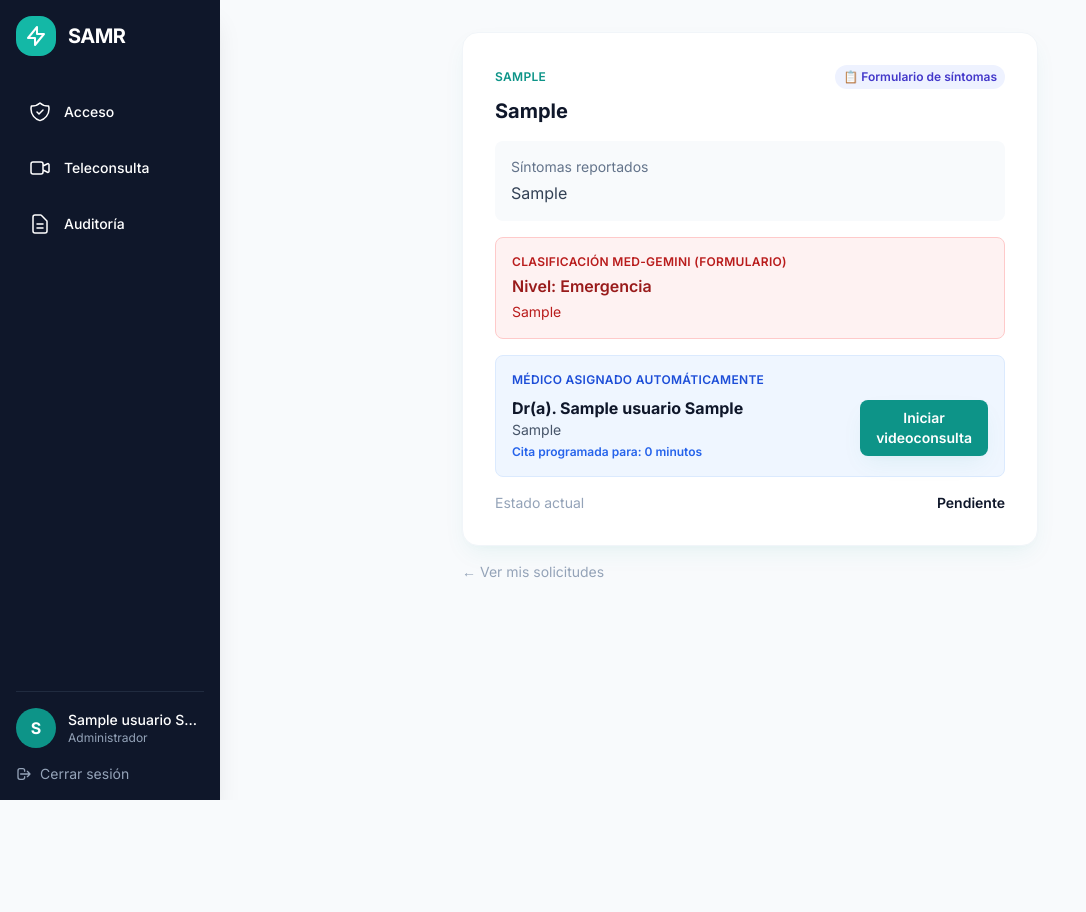
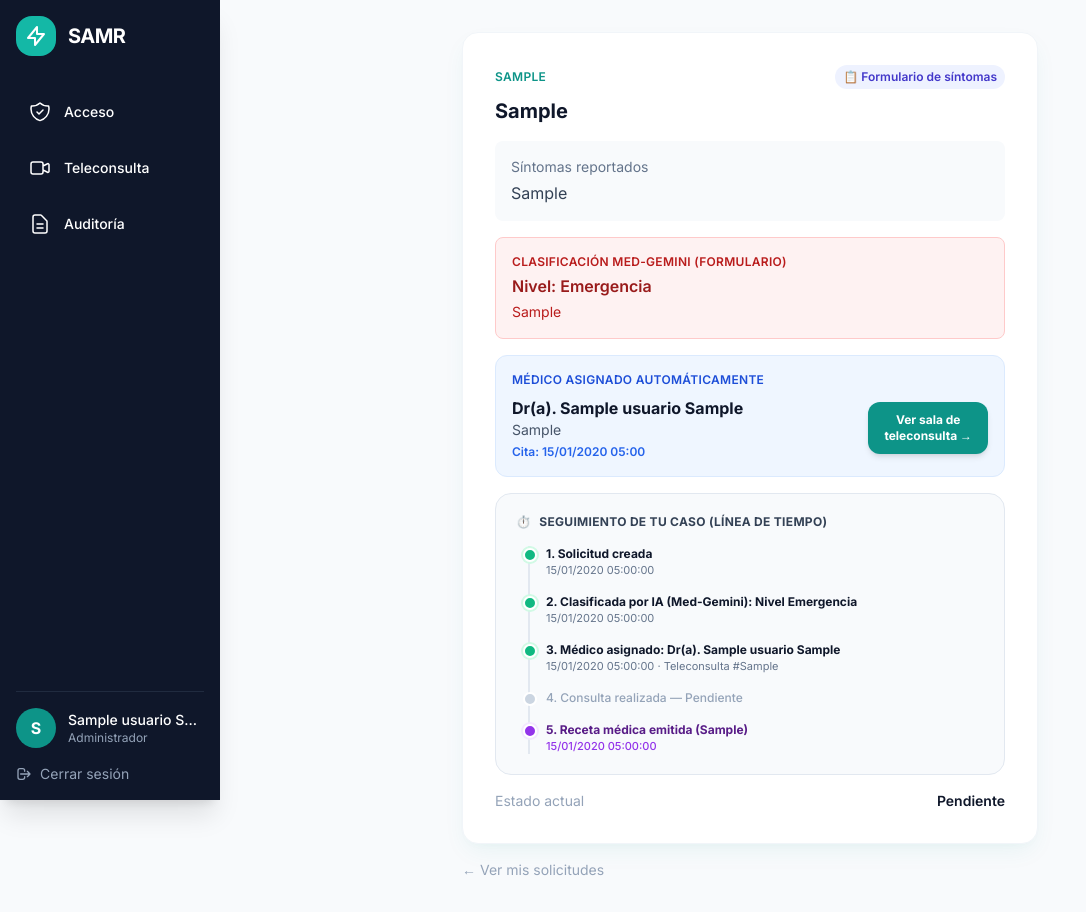
Before and after one commit to juliouou/IngReq1, a Django app: page /triaje/1/ in a window 1280 px wide. Shown: the whole page, without its empty margins (0-1086 px from the left). Before the commit the page ends 800 px from the top, so only its background shows below. Run offline with Django 4.2, Linux system fonts and the light colour scheme; a user stored in the database is signed in; tables that the repository leaves empty hold one stand-in row (values such as "Sample post"); parts of the project's set-up code (start-up, migrations or seed data) failed here and were passed over; some libraries are stand-ins or nearby versions.

Commit message:
KAN-51 agrega trazabilidad completa del caso: linea de tiempo, navegacion bidireccional solicitud-teleconsulta, busqueda de caso en auditoria

```diff
--- a/samr/apps/teleconsulta/web_views.py
+++ b/samr/apps/teleconsulta/web_views.py
@@ -100,10 +100,13 @@ def detalle_teleconsulta(request, teleconsulta_id):
             paciente=tc.paciente, atendida=False
         ).select_related("lectura__dispositivo").order_by("-creado_en")[:5]
 
+    historial_de_esta_consulta = HistorialClinico.objects.filter(teleconsulta=tc).first()
+
     return render(request, "teleconsulta/detalle.html", {
         "tc": tc,
         "es_medico": es_medico_de_esta_consulta,
         "historial_clinico": historial_clinico,
+        "historial_de_esta_consulta": historial_de_esta_consulta,
         "dispositivos_iot": dispositivos_iot,
         "lecturas_recientes": lecturas_recientes,
         "alertas_pendientes": alertas_pendientes,
--- a/samr/apps/triaje/templates/triaje/detalle.html
+++ b/samr/apps/triaje/templates/triaje/detalle.html
@@ -56,17 +56,76 @@
 
     {% if solicitud.teleconsultas.exists %}
       {% with tc=solicitud.teleconsultas.first %}
-      <div class="bg-blue-50 rounded-lg p-4 mb-4 border border-blue-100">
+      <div class="bg-blue-50 rounded-xl p-4 mb-4 border border-blue-100">
         <p class="text-xs uppercase tracking-wide font-semibold text-blue-700 mb-2">Médico asignado automáticamente</p>
         <div class="flex items-center justify-between">
           <div>
             <p class="font-bold text-surface-900">Dr(a). {{ tc.medico.nombre_completo }}</p>
             <p class="text-sm text-surface-600">{{ tc.medico.perfil_medico.especialidad|default:"Medicina General" }}</p>
-            <p class="text-xs text-blue-600 font-semibold mt-1">Cita programada para: {{ tc.fecha_programada|timeuntil }}</p>
+            <p class="text-xs text-blue-600 font-semibold mt-1">Cita: {{ tc.fecha_programada|date:"d/m/Y H:i" }}</p>
           </div>
-          <a href="{% url 'teleconsulta:detalle' tc.id %}" class="bg-brand-600 hover:bg-brand-700 text-white rounded-lg px-4 py-2 text-sm font-semibold shadow-samr transition text-center">
-            Iniciar<br>videoconsulta
+          <a href="{% url 'teleconsulta:detalle' tc.id %}" class="bg-brand-600 hover:bg-brand-700 text-white rounded-xl px-4 py-2.5 text-xs font-bold shadow-md transition text-center">
+            Ver sala de<br>teleconsulta →
           </a>
+        </div>
+      </div>
+
+      <!-- LÍNEA DE TIEMPO: SEGUIMIENTO DE TU CASO -->
+      <div class="bg-surface-50 rounded-2xl p-5 mb-4 border border-surface-200">
+        <p class="text-xs uppercase tracking-wide font-extrabold text-surface-700 mb-4 flex items-center gap-2">
+          <span>⏱️</span> Seguimiento de tu caso (Línea de tiempo)
+        </p>
+
+        <div class="relative border-l-2 border-surface-200 ml-3 space-y-4 pl-4 text-xs">
+          <!-- 1. Solicitud Creada -->
+          <div class="relative">
+            <span class="absolute -left-[23px] top-0.5 w-3.5 h-3.5 rounded-full bg-emerald-500 border-2 border-white ring-2 ring-emerald-100"></span>
+            <p class="font-bold text-surface-900">1. Solicitud creada</p>
+            <p class="text-[11px] text-surface-500">{{ solicitud.creado_en|date:"d/m/Y H:i:s" }}</p>
+          </div>
+
+          <!-- 2. Clasificación IA -->
+          <div class="relative">
+            {% if solicitud.evaluacion %}
+              <span class="absolute -left-[23px] top-0.5 w-3.5 h-3.5 rounded-full bg-emerald-500 border-2 border-white ring-2 ring-emerald-100"></span>
+              <p class="font-bold text-surface-900">2. Clasificada por IA (Med-Gemini): Nivel {{ solicitud.evaluacion.get_nivel_urgencia_display }}</p>
+              <p class="text-[11px] text-surface-500">{{ solicitud.evaluacion.creado_en|date:"d/m/Y H:i:s" }}</p>
+            {% else %}
+              <span class="absolute -left-[23px] top-0.5 w-3.5 h-3.5 rounded-full bg-surface-300 border-2 border-white"></span>
+              <p class="font-medium text-surface-400">2. Clasificación por IA — Pendiente</p>
+            {% endif %}
+          </div>
+
+          <!-- 3. Médico Asignado -->
+          <div class="relative">
+            <span class="absolute -left-[23px] top-0.5 w-3.5 h-3.5 rounded-full bg-emerald-500 border-2 border-white ring-2 ring-emerald-100"></span>
+            <p class="font-bold text-surface-900">3. Médico asignado: Dr(a). {{ tc.medico.nombre_completo }}</p>
+            <p class="text-[11px] text-surface-500">{{ tc.creado_en|date:"d/m/Y H:i:s" }} · Teleconsulta #{{ tc.codigo }}</p>
+          </div>
+
+          <!-- 4. Consulta Realizada -->
+          <div class="relative">
+            {% if tc.esta_finalizada or tc.estado == 'FINALIZADA' %}
+              <span class="absolute -left-[23px] top-0.5 w-3.5 h-3.5 rounded-full bg-emerald-500 border-2 border-white ring-2 ring-emerald-100"></span>
+              <p class="font-bold text-surface-900">4. Consulta realizada</p>
+              <p class="text-[11px] text-surface-500">{{ tc.actualizado_en|date:"d/m/Y H:i:s" }}</p>
+            {% else %}
+              <span class="absolute -left-[23px] top-0.5 w-3.5 h-3.5 rounded-full bg-surface-300 border-2 border-white"></span>
+              <p class="font-medium text-surface-400">4. Consulta realizada — Pendiente</p>
+            {% endif %}
+          </div>
+
+          <!-- 5. Receta Emitida -->
+          <div class="relative">
+            {% if tc.receta %}
+              <span class="absolute -left-[23px] top-0.5 w-3.5 h-3.5 rounded-full bg-purple-600 border-2 border-white ring-2 ring-purple-100"></span>
+              <p class="font-bold text-purple-900">5. Receta médica emitida ({{ tc.receta.codigo }})</p>
+              <p class="text-[11px] text-purple-600 font-medium">{{ tc.receta.creado_en|date:"d/m/Y H:i:s" }}</p>
+            {% else %}
+              <span class="absolute -left-[23px] top-0.5 w-3.5 h-3.5 rounded-full bg-surface-300 border-2 border-white"></span>
+              <p class="font-medium text-surface-400">5. Receta emitida — Pendiente</p>
+            {% endif %}
+          </div>
         </div>
       </div>
       {% endwith %}
```
Also changed, not shown: samr/apps/auditoria/templates/auditoria/panel.html (+28 -5 lines), samr/apps/auditoria/web_views.py (+31 -2 lines), samr/apps/teleconsulta/templates/teleconsulta/detalle.html (+15 -0 lines).
